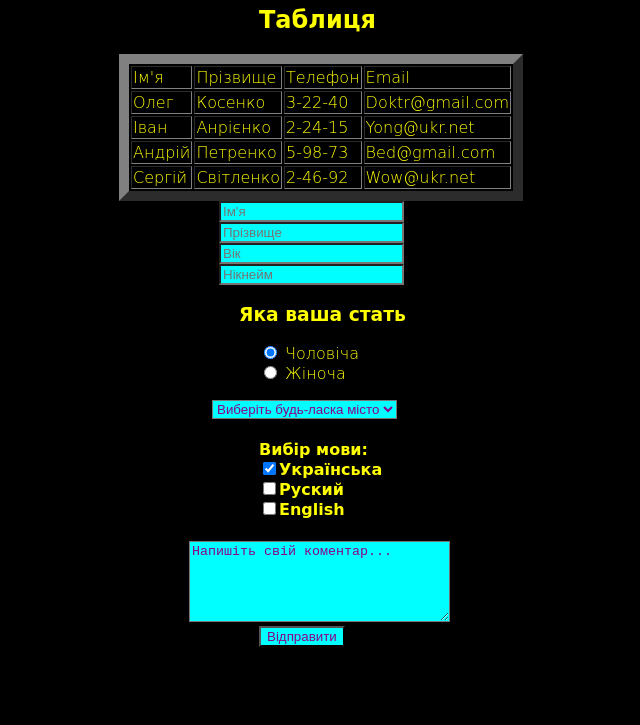
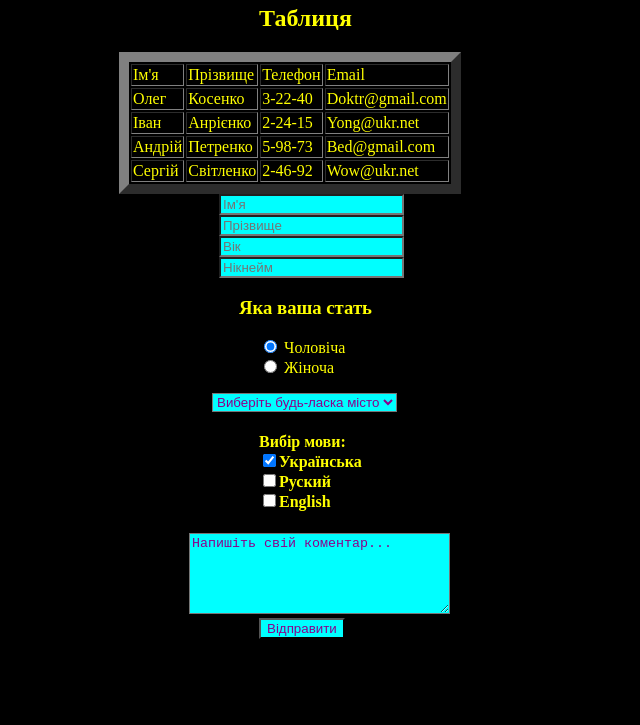
Before and after one commit to OleksandrZarytskyi/Homework-2, a plain HTML site: page index.html in a window 1280 px wide. Shown: the part 75-800 px from the top of the page, without its empty margins (369-1009 px from the left). Drawn offline with Linux system fonts and the light colour scheme.

Commit message:
Finish git commit -mFinish

```diff
--- a/index.html
+++ b/index.html
@@ -8,8 +8,6 @@
             body {
                 background-color: black;
                 color: yellow;
-                font-family: Bradley Hand, cursive;
-                font-weight: 10;
             }
 
             h1 {
@@ -17,7 +15,7 @@
             }
 
             h2 {
-                position:relative;
+                position: relative;
                 left: 620px;
             }
 
@@ -127,7 +125,7 @@
             </select>
         </div>
         <h4>Вибір мови:<br>
-            <input type="checkbox" name="stop" id="ua" checked/><label for="ua">Українська</label><br>
+            <input type="checkbox" name="stop" id="ua" checked /><label for="ua">Українська</label><br>
             <input type="checkbox" name="stop" id="ru" /><label for="ru">Руский</label><br>
             <input type="checkbox" name="stop" id="en" /><label for="en">English</label><br>
         </h4>
```
